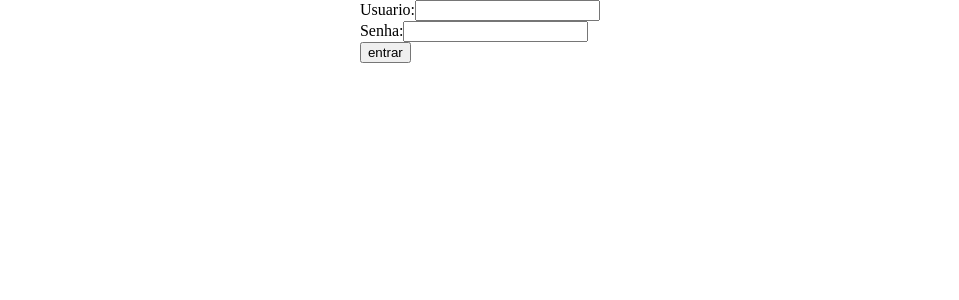
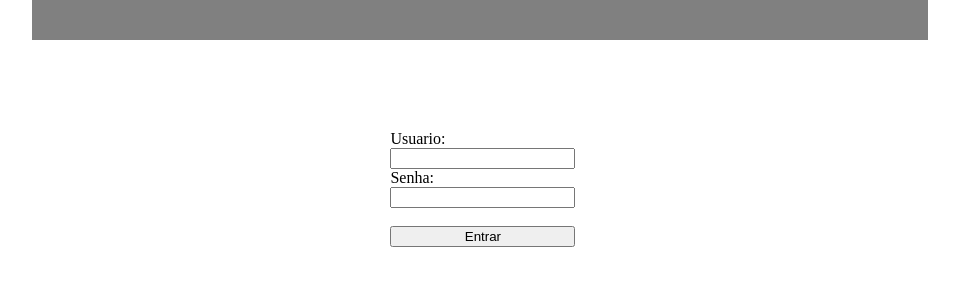
Before and after one commit to italo2sanfer/eventos_shalon, a PHP site: page / in a window 1280 px wide. Shown: the top 300 px of the page, without its empty margins (160-1119 px from the left). Run offline with PHP 8.4, Linux system fonts and the light colour scheme; some libraries are stand-ins or nearby versions.

Commit message:
Alteracoes.

```diff
--- a/verificador_csv.php
+++ b/acao_csv_verificar.php
@@ -1,5 +1,5 @@
 <?php
-include_once("../main.php");
+include_once("main.php");
 
 $row = 1;
 if (($handle = fopen(PLANILHA_IMPORTACAO, "r")) !== FALSE) {
--- a/index.php
+++ b/index.php
@@ -7,14 +7,20 @@
   <link rel="stylesheet" type="text/css" href="main.css">
 </head>
 <body>
-<div style="text-align:right;" name="cabecalho" id="cabecalho">
+<div class="cabecalho_body">
 <?php
+
 $usuario_cookie = isset($_COOKIE['nome_usuario'])?$_COOKIE['nome_usuario']:null;
 if(isset($usuario_cookie)){
-  echo"Bem-Vindo, $usuario_cookie!";
-  echo "&nbsp;<a href='#' onclick='window.location.reload()'>Inicio</a>";
-  echo "&nbsp;<a href='#' onclick='deslogar()'>Sair</a>";
-  echo "<hr>";
+  echo "
+    <div class='cabecalho_body_1' >
+      <img height='50' size='50'  src='media/imgs/home.png' alt='Minha Figura' onclick='window.location.reload();'>
+    </div>";
+  echo"
+    <div class='cabecalho_body_2'>
+      <span>Bem-Vindo, $usuario_cookie!</span>&nbsp;&nbsp;
+      <img height='50' size='50'  src='media/imgs/sair.png' alt='Minha Figura' onclick='deslogar();'>
+    </div>";
 }
 ?>
 </div>
--- a/login.php
+++ b/login.php
@@ -1,8 +1,10 @@
-<form method="POST" action="#">
-<label>Usuario:</label><input type="text" name="usuario" id="usuario"><br>
-<label>Senha:</label><input type="password" name="senha" id="senha"><br>
-<input type="submit" value="entrar" id="entrar" name="entrar"><br>
-</form>
+<div class="login">
+  <form method="POST" action="#">
+    <label>Usuario:</label><br><input type="text" name="usuario" id="usuario"><br>
+    <label>Senha:</label><br><input type="password" name="senha" id="senha"><br><br>
+    <input class="submit_login" type="submit" value="Entrar" id="entrar" name="entrar"><br>
+  </form>
+</div>
 <?php
 include_once("main.php");
 
--- a/main.css
+++ b/main.css
@@ -1,5 +1,6 @@
 html, body{
   height: 100%;
+  width: 70%
 }
 
 html{
@@ -38,3 +39,38 @@ body{
 }
 .botao_presente { background-color: green; }
 .botao_ausente { background-color: red; }
+.botao_acao { background-color: blue; }
+
+.cabecalho_body{
+  background-color:gray;
+  display:flex;
+  padding: 20 20 20 20;
+  font-weight: bold;
+  color:white;
+}
+
+.cabecalho_body_1{
+  width:70%;
+  display: flex;
+  align-items: center;
+  justify-content: flex-start;
+}
+
+.cabecalho_body_2{
+  width:30%;
+  display: flex;
+  align-items: center;
+  justify-content: flex-end;
+}
+
+.login{
+  margin: auto;
+  margin-top: 10%;
+  width: 20%;
+  display: flex;
+  justify-content: space-around;
+}
+
+.submit_login{
+  width: 100%;
+}
--- a/main.js
+++ b/main.js
@@ -1,6 +1,15 @@
-function acao_listar_participantes() {
-  $("#corpo").load("acao_listar_participantes.php");
+function acao_listar_participantes(){
+    var form = $("#form_participantes");
+    $("#corpo").load("acao_listar_participantes.php?"+form.serialize());
 }
+function acao_csv_importar() { $("#corpo").load("acao_csv_importar.php"); }
+function acao_csv_verificar() { $("#corpo").load("acao_csv_verificar.php"); }
+function acao_cadastrar_usuario() { $("#corpo").load("acao_cadastrar_usuario.php"); }
+
+
+
+
+
 function informar_presenca(id_participante) {
   if (confirm('Deseja mesmo INFORMAR PRESENCA?')){
     $.ajax({
```
Also changed, not shown: TAREFAS.txt (added, +8 -0 lines), acao.php (+6 -6 lines), acao_listar_participantes.php (+6 -5 lines), acoes/login_form.html (deleted, +0 -26 lines), acao_cadastrar_usuario.php (renamed from cadastrar_usuario.php), acao_csv_importar.php (renamed from importador_csv.php), media/imgs/home.png (added), media/imgs/sair.png (added), 1 other file.
